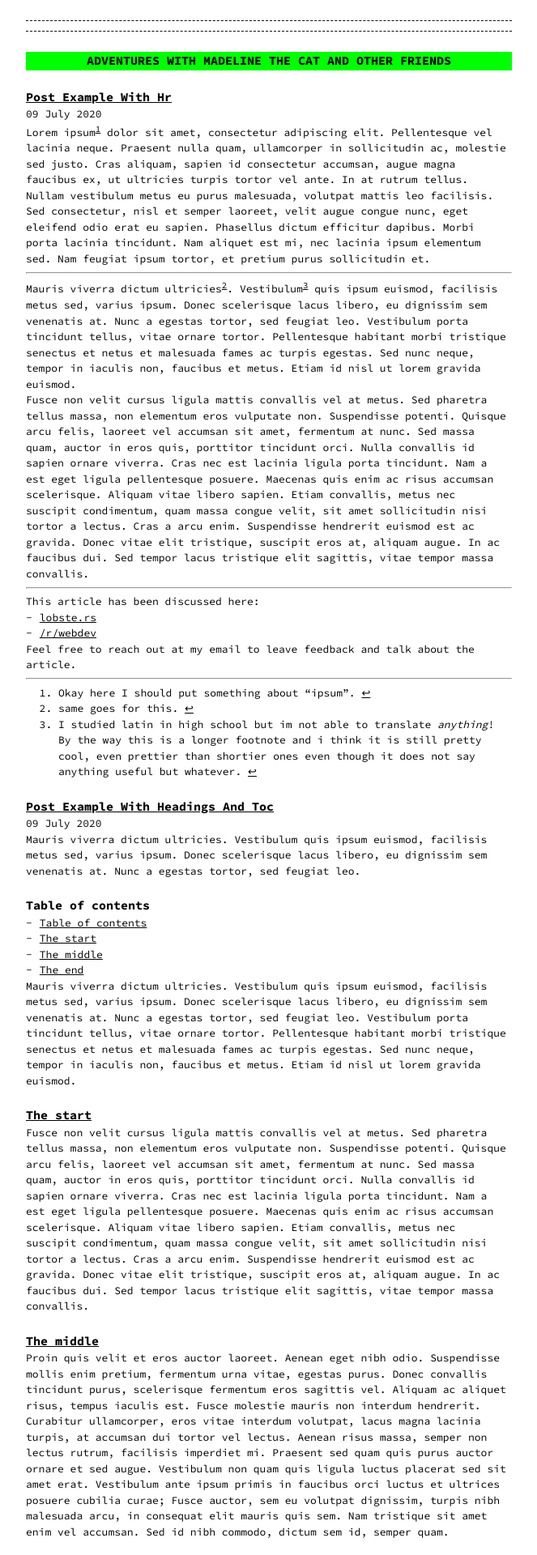
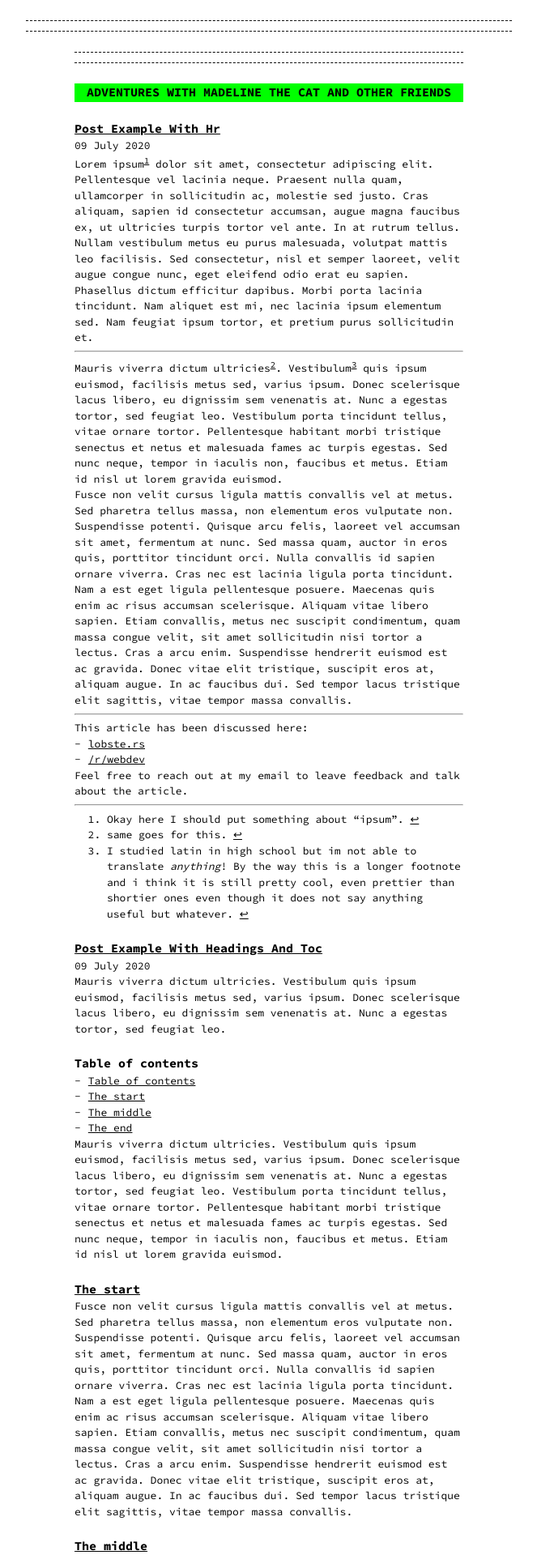
Before and after one commit to madelinethecat/site, a Jekyll site: the page built from index.md, in a window 1280 px wide. Shown: the top 1920 px of the page at 81% size, without its empty margins (308-971 px from the left). Built offline with Jekyll 4.4.1, drawn with Linux system fonts in a browser that asks for light colours.

Commit message:
Update index.md

```diff
--- a/index.md
+++ b/index.md
@@ -3,6 +3,15 @@ title: /
 layout: home
 permalink: /
 ---
+<html lang="{{ page.lang | default: site.lang | default: "en" }}">
+
+  {%- include head.html -%}
+
+  <body>
+    <div class="container">
+
+      {%- include header.html -%}
+
 
  <h1>ADVENTURES WITH MADELINE THE CAT AND OTHER FRIENDS</h1>
 
@@ -17,3 +26,4 @@ permalink: /
     {{ post.content }}
   </article>
 {% endfor %}
+{%- include footer.html -%}
```
